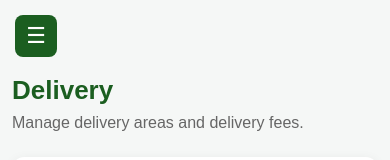
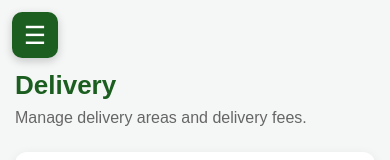
Before and after one commit to chidumemunachi0-hub/perfect-health-pharmacy, a React (Vite) app in the folder client/: page /admin/delivery in a window 390 px wide. Shown: the top 160 px of the page. Built offline with nearby package versions, Linux system fonts and the light colour scheme; no server answers; sample sign-in values are in the browser's storage.

Commit message:
Fix admin mobile hamburger menu

```diff
--- a/client/src/pages/Admin/AdminLayout.css
+++ b/client/src/pages/Admin/AdminLayout.css
@@ -11,7 +11,7 @@
 
 
 /* =========================================
-   SIDEBAR
+   SIDEBAR - DESKTOP
 ========================================= */
 
 .sidebar {
@@ -31,6 +31,8 @@
   flex-shrink: 0;
 
   overflow-y: auto;
+
+  z-index: 1000;
 }
 
 .sidebar h2 {
@@ -52,6 +54,8 @@
   text-decoration: none;
 
   border-radius: 8px;
+
+  transition: background 0.2s ease;
 }
 
 .sidebar a:hover,
@@ -78,11 +82,19 @@
 
 
 /* =========================================
-   HAMBURGER
+   HAMBURGER BUTTON
 ========================================= */
 
 .menu-btn {
   display: none;
+
+  position: fixed;
+
+  top: 15px;
+  left: 15px;
+
+  width: 48px;
+  height: 48px;
 
   border: none;
   outline: none;
@@ -95,18 +107,41 @@
   background: #1b5e20;
   color: white;
 
-  border-radius: 8px;
+  border-radius: 10px;
 
-  font-size: 24px;
+  font-size: 27px;
+  line-height: 1;
+
+  z-index: 2002;
+
+  box-shadow: 0 3px 10px rgba(0, 0, 0, 0.2);
+
+  -webkit-tap-highlight-color: transparent;
+}
+
+.menu-btn:active {
+  transform: scale(0.95);
 }
 
 
 /* =========================================
-   OVERLAY
+   SIDEBAR OVERLAY
 ========================================= */
 
 .sidebar-overlay {
   display: none;
+
+  position: fixed;
+
+  top: 0;
+  left: 0;
+
+  width: 100%;
+  height: 100vh;
+
+  background: rgba(0, 0, 0, 0.5);
+
+  z-index: 1999;
 }
 
 
@@ -116,6 +151,36 @@
 
 .sidebar-close-btn {
   display: none;
+
+  position: absolute;
+
+  top: 15px;
+  right: 15px;
+
+  width: 40px;
+  height: 40px;
+
+  border: none;
+  outline: none;
+
+  background: rgba(255, 255, 255, 0.15);
+  color: white;
+
+  border-radius: 50%;
+
+  font-size: 22px;
+  line-height: 1;
+
+  cursor: pointer;
+
+  align-items: center;
+  justify-content: center;
+
+  z-index: 2003;
+}
+
+.sidebar-close-btn:hover {
+  background: rgba(255, 255, 255, 0.25);
 }
 
 
@@ -123,7 +188,11 @@
    TABLET + MOBILE
 ========================================= */
 
-@media screen and (max-width: 900px) {
+@media screen and (max-width: 768px) {
+
+  /* -----------------------------------------
+     MAIN LAYOUT
+  ----------------------------------------- */
 
   .admin-layout {
     display: block;
@@ -132,36 +201,18 @@
   }
 
 
-  /* -------------------------
+  /* -----------------------------------------
      HAMBURGER
-  ------------------------- */
+  ----------------------------------------- */
 
   .menu-btn {
     display: flex;
-
-    position: fixed;
-
-    top: 15px;
-    left: 15px;
-
-    width: 45px;
-    height: 45px;
-
-    padding: 0;
-
-    z-index: 10001;
-
-    box-sizing: border-box;
-  }
-
-  .menu-btn.menu-hidden {
-    display: none;
   }
 
 
-  /* -------------------------
+  /* -----------------------------------------
      SIDEBAR
-  ------------------------- */
+  ----------------------------------------- */
 
   .sidebar {
     position: fixed;
@@ -169,150 +220,94 @@
     top: 0;
     left: 0;
 
-    width: 250px;
-    min-width: 250px;
-
+    width: 280px;
+    min-width: 280px;
     height: 100vh;
 
-    padding: 70px 20px 25px;
+    padding: 25px 20px;
 
-    box-sizing: border-box;
+    z-index: 2000;
 
-    background: #1b5e20;
-
+    /*
+      Start hidden outside the screen
+    */
     transform: translateX(-100%);
 
     transition: transform 0.3s ease;
 
-    z-index: 10000;
+    box-shadow: none;
 
     overflow-y: auto;
   }
 
 
+  /* -----------------------------------------
+     OPEN SIDEBAR
+  ----------------------------------------- */
+
   .sidebar.sidebar-open {
     transform: translateX(0);
+
+    box-shadow: 5px 0 25px rgba(0, 0, 0, 0.25);
   }
 
 
-  /* -------------------------
+  /* -----------------------------------------
      SIDEBAR TITLE
-  ------------------------- */
+  ----------------------------------------- */
 
   .sidebar h2 {
-    color: white;
+    margin-top: 10px;
+    margin-bottom: 35px;
 
-    margin: 0 0 30px;
+    padding-right: 45px;
 
     font-size: 22px;
   }
 
 
-  /* -------------------------
+  /* -----------------------------------------
      SIDEBAR LINKS
-  ------------------------- */
+  ----------------------------------------- */
 
   .sidebar a {
-    display: block;
-
-    width: 100%;
-
-    padding: 12px 15px;
+    padding: 14px 15px;
 
     margin-bottom: 8px;
 
-    box-sizing: border-box;
-
-    color: white;
-
-    text-decoration: none;
-
-    border-radius: 8px;
+    font-size: 16px;
   }
 
 
-  .sidebar a:hover,
-  .sidebar a.active {
-    background: rgba(255, 255, 255, 0.2);
+  /* -----------------------------------------
+     CLOSE BUTTON
+  ----------------------------------------- */
+
+  .sidebar-close-btn {
+    display: flex;
   }
 
 
-  /* -------------------------
-     CLOSE BUTTON
-  ------------------------- */
+  /* -----------------------------------------
+     OVERLAY
+  ----------------------------------------- */
 
-  .sidebar-close-btn {
-    display: flex;
-
-    position: absolute;
-
-    top: 15px;
-    right: 15px;
-
-    width: 35px;
-    height: 35px;
-
-    padding: 0;
-
-    align-items: center;
-    justify-content: center;
-
-    background: rgba(255, 255, 255, 0.15);
-
-    color: white;
-
-    border: none;
-    border-radius: 6px;
-
-    font-size: 18px;
-
-    cursor: pointer;
-
-    z-index: 10002;
+  .sidebar-overlay {
+    display: block;
   }
 
 
-  .sidebar-close-btn:hover {
-    background: rgba(255, 255, 255, 0.25);
-  }
-
-
-  /* -------------------------
-     OVERLAY
-  ------------------------- */
-
-  .sidebar-overlay {
-    display: block;
-
-    position: fixed;
-
-    inset: 0;
-
-    width: 100%;
-    height: 100vh;
-
-    background: rgba(0, 0, 0, 0.5);
-
-    z-index: 9999;
-  }
-
-
-  /* -------------------------
-     MAIN CONTENT
-  ------------------------- */
+  /* -----------------------------------------
+     ADMIN CONTENT
+  ----------------------------------------- */
 
   .admin-content {
     width: 100%;
-
     min-width: 0;
 
-    min-height: 100vh;
-
-    padding: 80px 20px 30px;
+    padding: 75px 20px 30px;
 
     box-sizing: border-box;
-
-    overflow-x: hidden;
   }
 }
 
@@ -323,19 +318,152 @@
 
 @media screen and (max-width: 480px) {
 
+  .menu-btn {
+    top: 12px;
+    left: 12px;
+
+    width: 46px;
+    height: 46px;
+
+    font-size: 25px;
+  }
+
+
   .sidebar {
-    width: 230px;
-    min-width: 230px;
+    width: 270px;
+    min-width: 270px;
+
+    padding: 22px 18px;
+  }
+
+
+  .sidebar h2 {
+    font-size: 21px;
+
+    margin-bottom: 30px;
+  }
+
+
+  .sidebar a {
+    padding: 13px 14px;
+
+    font-size: 15px;
+  }
+
+
+  .sidebar-close-btn {
+    top: 12px;
+    right: 12px;
+
+    width: 38px;
+    height: 38px;
+
+    font-size: 20px;
+  }
+
+
+  .admin-content {
+    padding: 70px 15px 25px;
+  }
+}
+
+
+/* =========================================
+   VERY SMALL PHONES
+========================================= */
+
+@media screen and (max-width: 360px) {
+
+  .sidebar {
+    width: 250px;
+    min-width: 250px;
   }
 
   .admin-content {
-    padding: 75px 12px 25px;
-  }
-
-  .menu-btn {
-    width: 42px;
-    height: 42px;
-
-    font-size: 22px;
+    padding-left: 12px;
+    padding-right: 12px;
   }
 }
+
+
+/* =========================================
+   PREVENT HORIZONTAL SCROLL
+========================================= */
+
+html,
+body {
+  margin: 0;
+  padding: 0;
+
+  width: 100%;
+
+  overflow-x: hidden;
+}
+
+
+/* =========================================
+   MOBILE MENU LAYER ORDER
+========================================= */
+
+/*
+   IMPORTANT:
+
+   Hamburger = 2002
+   Sidebar   = 2000
+   Overlay   = 1999
+
+   Therefore:
+
+   Hamburger
+       ↓
+   Sidebar
+       ↓
+   Overlay
+       ↓
+   Dashboard
+*/
+
+.menu-btn {
+  z-index: 2002;
+}
+
+.sidebar {
+  z-index: 2000;
+}
+
+.sidebar-overlay {
+  z-index: 1999;
+}
+
+.sidebar-close-btn {
+  z-index: 2003;
+}
+
+
+/* =========================================
+   REMOVE TAP HIGHLIGHT
+========================================= */
+
+.menu-btn,
+.sidebar-close-btn,
+.sidebar a {
+  -webkit-tap-highlight-color: transparent;
+}
+
+
+/* =========================================
+   SCROLLBAR
+========================================= */
+
+.sidebar::-webkit-scrollbar {
+  width: 5px;
+}
+
+.sidebar::-webkit-scrollbar-thumb {
+  background: rgba(255, 255, 255, 0.3);
+  border-radius: 10px;
+}
+
+.sidebar::-webkit-scrollbar-track {
+  background: transparent;
+}
--- a/client/src/pages/Admin/AdminLayout.jsx
+++ b/client/src/pages/Admin/AdminLayout.jsx
@@ -28,9 +28,7 @@ function AdminLayout() {
   )}
 
   {/* Sidebar */}
-  <aside
-    className={`sidebar ${open ? "sidebar-open" : ""}`}
-  >
+  <aside className={`sidebar ${open ? "sidebar-open" : ""}`}>
 
     {/* Close button */}
     {open && (
```
